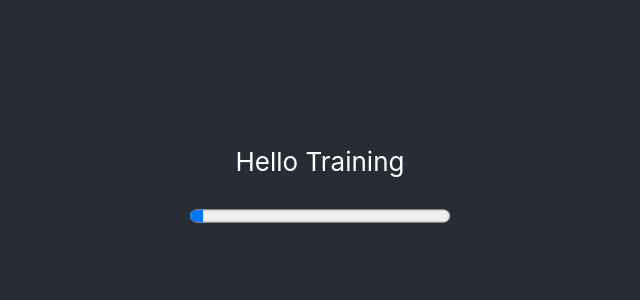
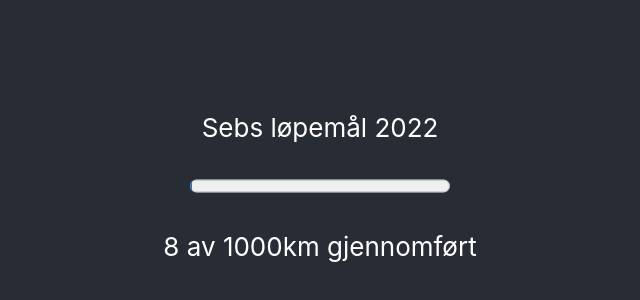
Before and after one commit to SebastianHellum/Running2022, a React (Create React App) app: page / in a window 1280 px wide. Shown: the part 226-526 px from the top of the page, without its empty margins (320-960 px from the left). Built offline with nearby package versions, Linux system fonts and the light colour scheme.

Commit message:
Progressbar is working

```diff
--- a/src/App.js
+++ b/src/App.js
@@ -1,13 +1,13 @@
+import React, { useState, useEffect } from "react";
 import "./App.css";
-
 import ProgressBar from "./Progress";
 
 function App() {
   return (
     <div className="App">
       <header className="App-header">
-        <p>Hello Training</p>
-        <ProgressBar max={1000} value={50} />
+        <p>Sebs løpemål 2022</p>
+        <ProgressBar max={1000} value={8} />
       </header>
     </div>
   );
--- a/src/Progress.js
+++ b/src/Progress.js
@@ -2,7 +2,14 @@ import React from "react";
 import PropType from "prop-types";
 
 const ProgressBar = ({ max, value }) => {
-  return <progress value={value} max={max} />;
+  return (
+    <div>
+      <progress value={value} max={max} />
+      <br />
+      <br />
+      <span>{(value / max) * 1000} av 1000km gjennomført </span>
+    </div>
+  );
 };
 
 ProgressBar.propTypes = {
```
